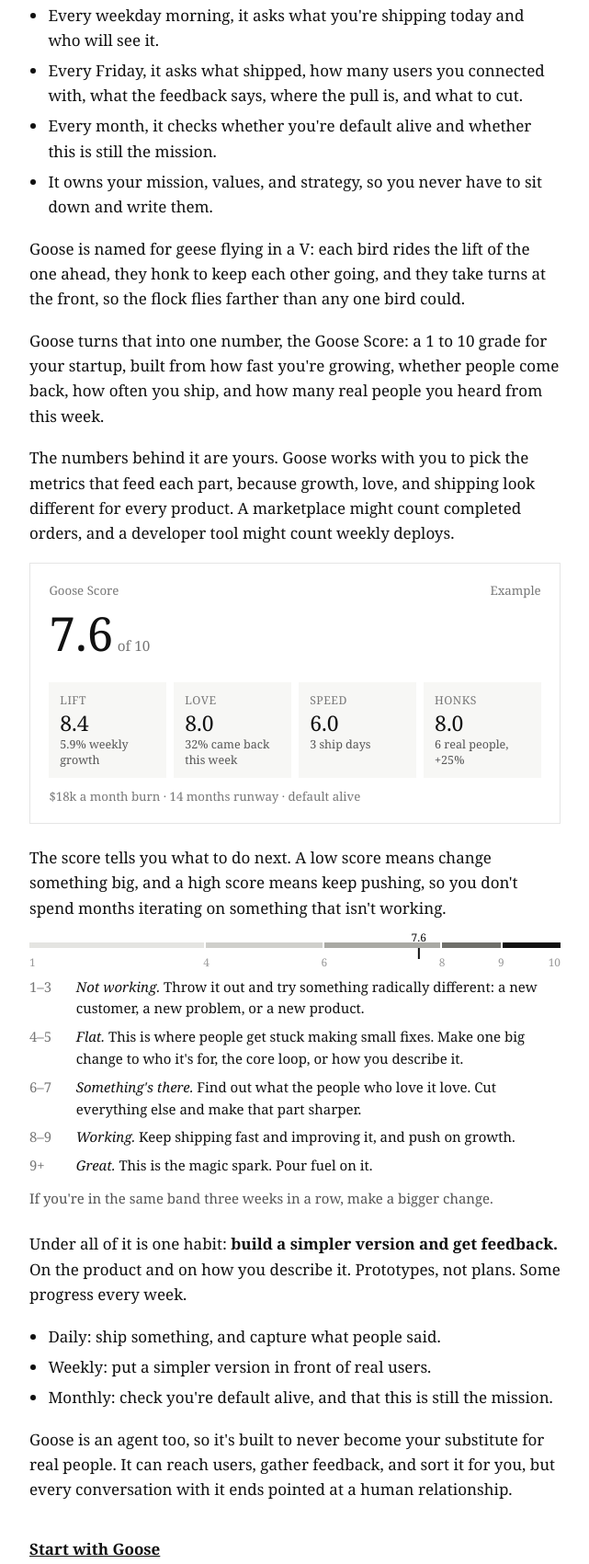
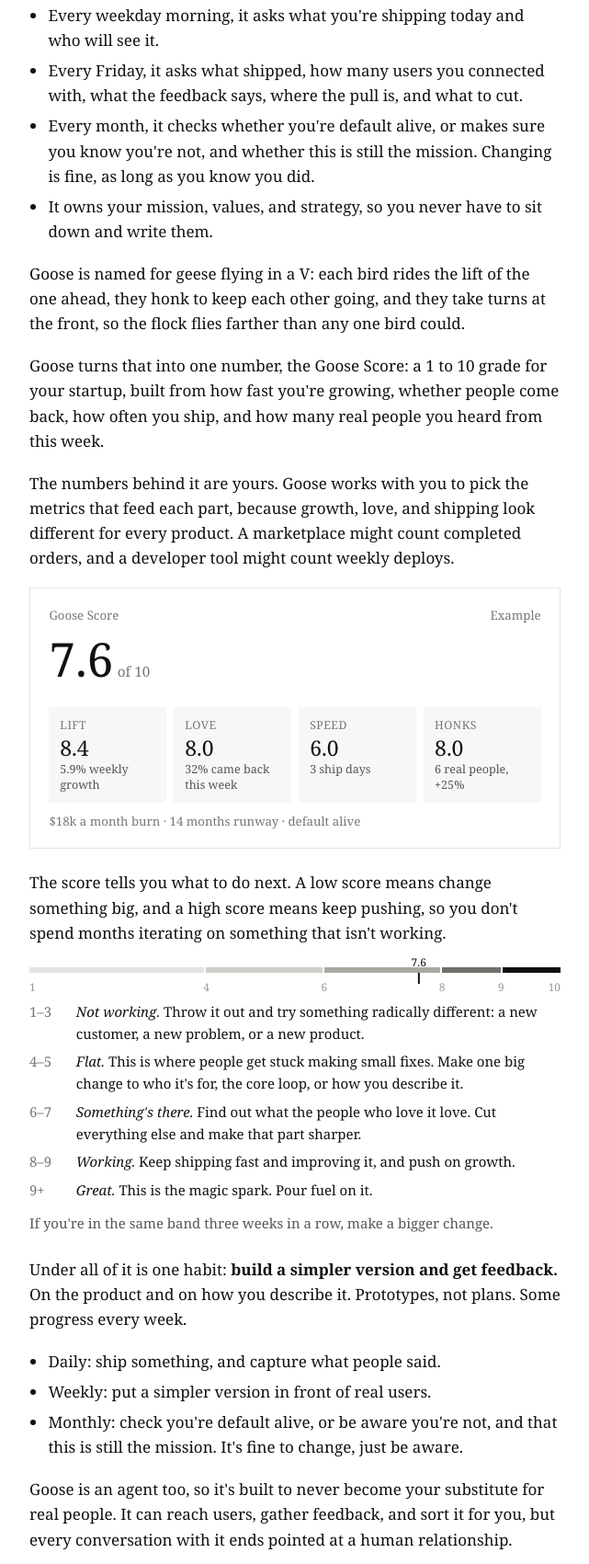
Before and after one commit to shanemac/goose, a website: page index.html in a window 1280 px wide. Shown: the part 2197-3898 px from the top of the page at 92% size, without its empty margins (319-960 px from the left). Drawn offline with Linux system fonts and the light colour scheme.

Commit message:
Monthly: be aware

```diff
--- a/index.html
+++ b/index.html
@@ -95,7 +95,7 @@
 <ul>
   <li>Every weekday morning, it asks what you're shipping today and who will see it.</li>
   <li>Every Friday, it asks what shipped, how many users you connected with, what the feedback says, where the pull is, and what to cut.</li>
-  <li>Every month, it checks whether you're default alive and whether this is still the mission.</li>
+  <li>Every month, it checks whether you're default alive, or makes sure you know you're not, and whether this is still the mission. Changing is fine, as long as you know you did.</li>
   <li>It owns your mission, values, and strategy, so you never have to sit down and write them.</li>
 </ul>
 
@@ -139,7 +139,7 @@
 <ul>
   <li>Daily: ship something, and capture what people said.</li>
   <li>Weekly: put a simpler version in front of real users.</li>
-  <li>Monthly: check you're default alive, and that this is still the mission.</li>
+  <li>Monthly: check you're default alive, or be aware you're not, and that this is still the mission. It's fine to change, just be aware.</li>
 </ul>
 
 <p>Goose is an agent too, so it's built to never become your substitute for real people. It can reach users, gather feedback, and sort it for you, but every conversation with it ends pointed at a human relationship.</p>
```
Also changed, not shown: files/SOUL.md (+1 -1 lines).
